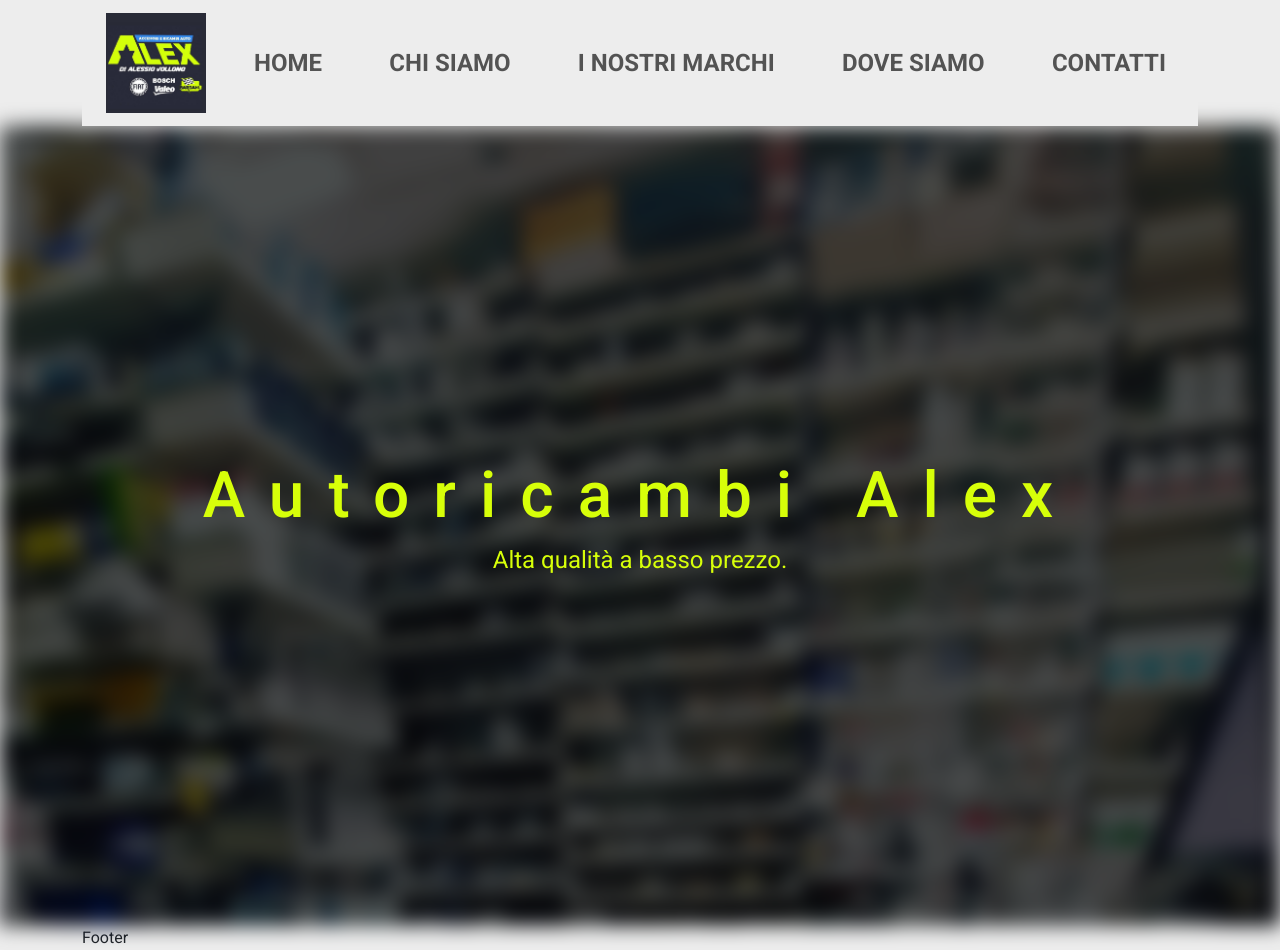
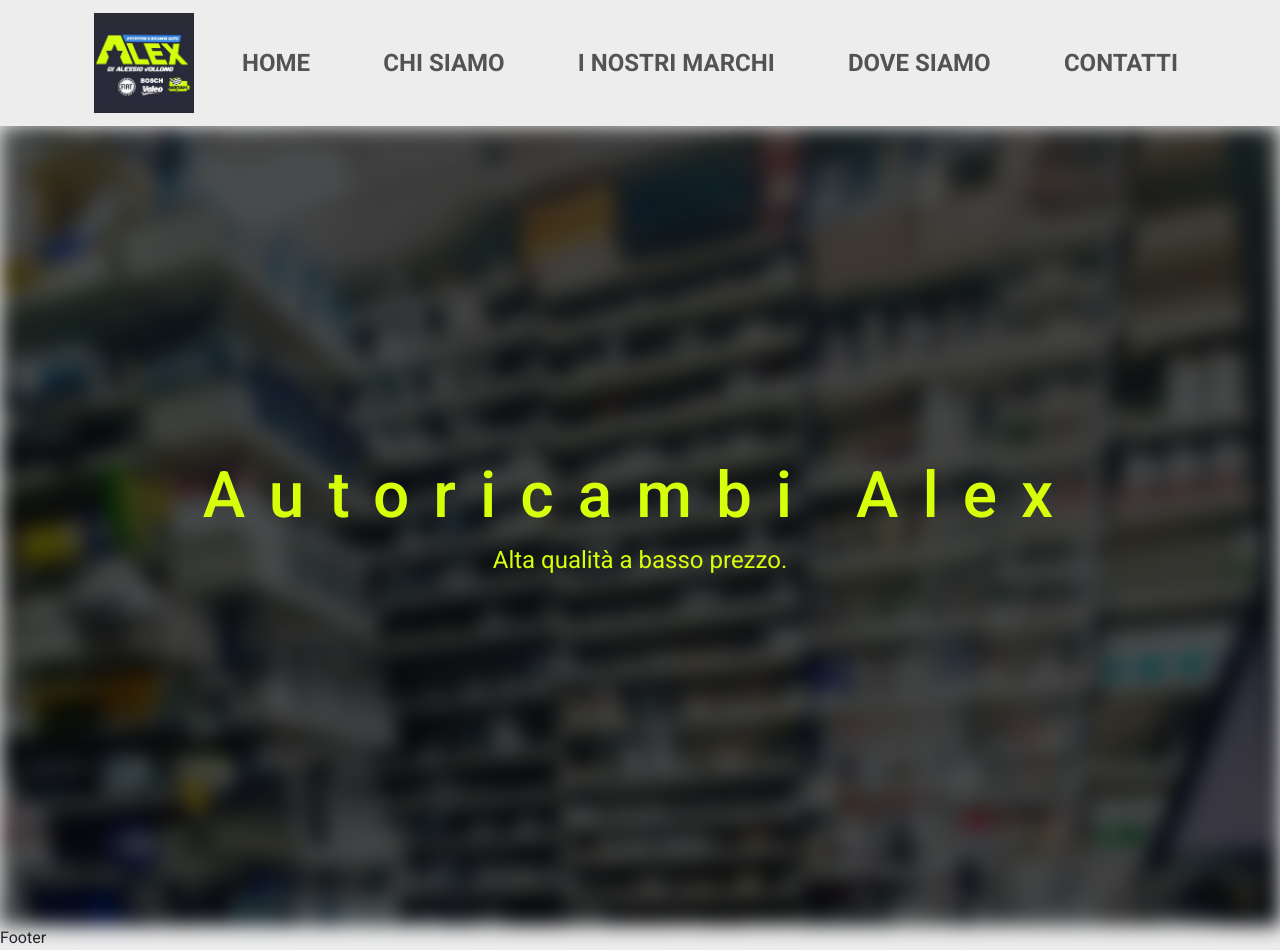
Before and after one commit to marcocnc/autoricambi-alex, a React (Vite) app: page / in a window 1280 px wide. Built offline with nearby package versions, Linux system fonts and the light colour scheme.

Commit message:
refactor: removed container class in main wrapper

```diff
--- a/src/App.jsx
+++ b/src/App.jsx
@@ -5,7 +5,7 @@ import Footer from "./components/structure/Footer.jsx";
 const App = () => {
 
     return (
-        <div className="main-wrapper container">
+        <div className="main-wrapper">
             <Header />
             <Main />
             <Footer />
```
